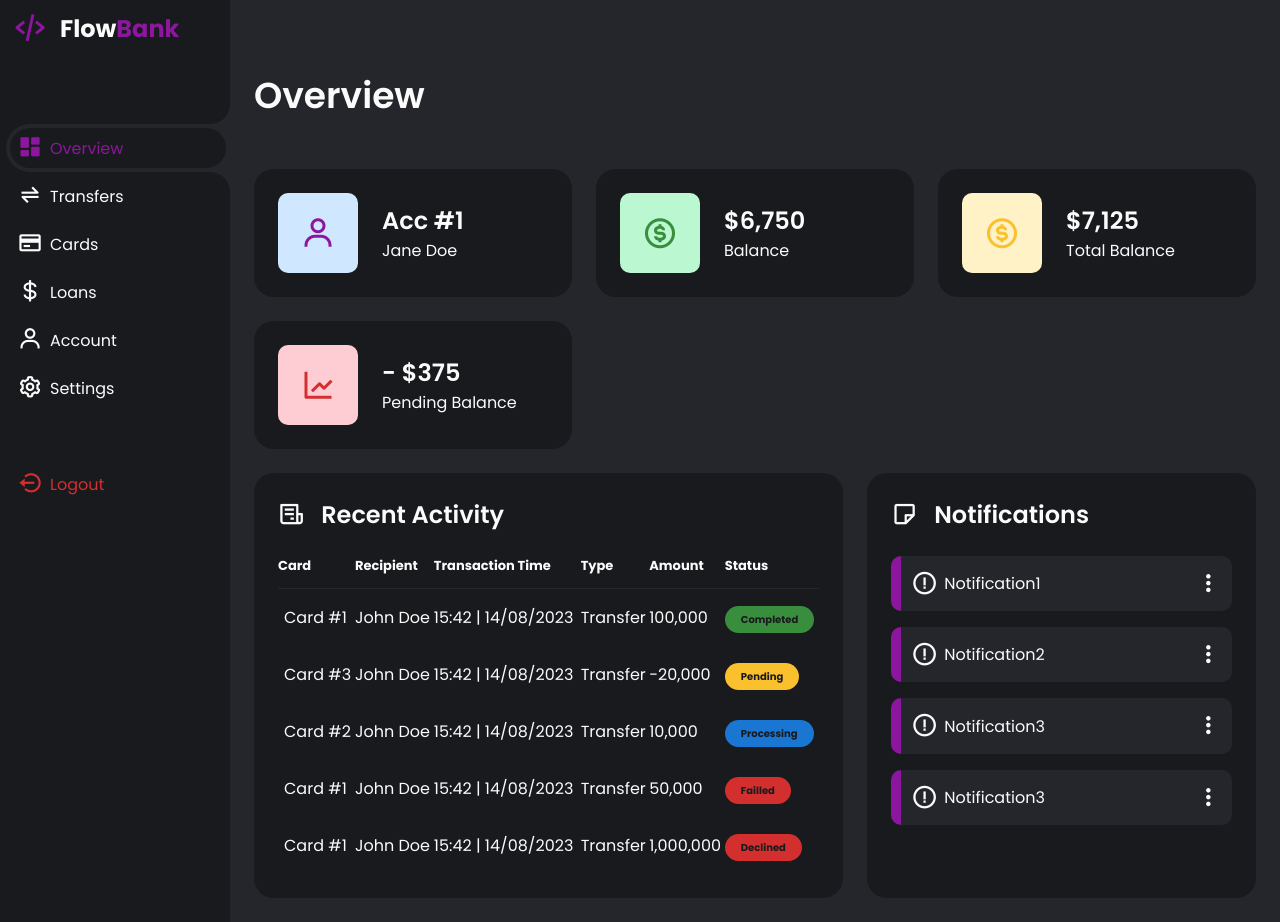
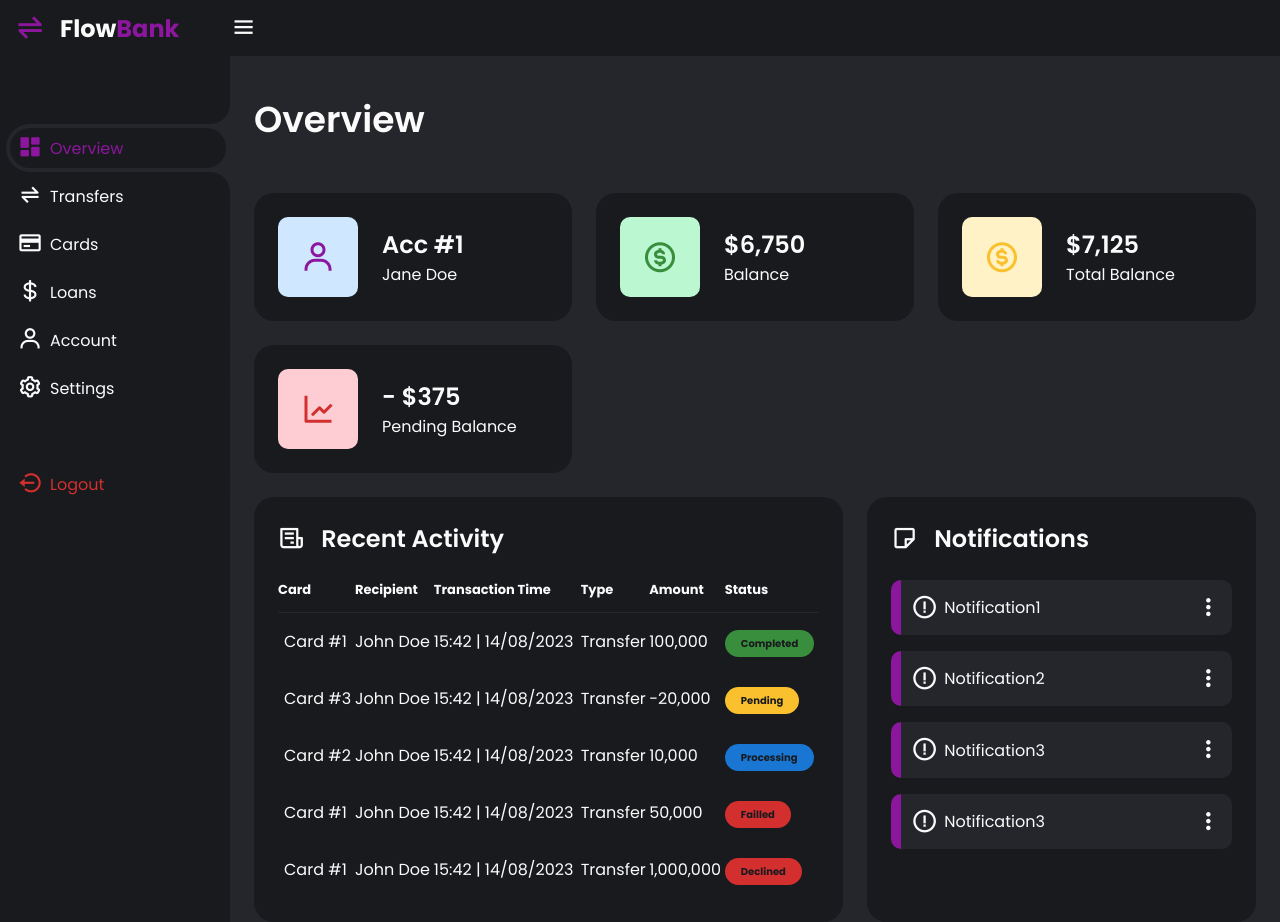
Before and after one commit to Pat101404/Bank_System, a PHP site: page / in a window 1280 px wide. Run offline with PHP 8.4, Linux system fonts and the light colour scheme.

Commit message:
removing unused code + adding templates

```diff
--- a/web/v1/index.php
+++ b/web/v1/index.php
@@ -3,6 +3,5 @@
     <meta http-equiv="refresh" content="0; url='./login/login.php'" />
 </head>
 <body>
-    hi
 </body>
 </html>
--- a/web/v2/index.php
+++ b/web/v2/index.php
@@ -16,13 +16,13 @@
         require "./templates/sidebar.php"
     ?>
     <!-- End of Sidebar -->
-    <?php
-        require "./templates/navbar.php"
-    ?>
+
     <!-- Main Content -->
     <div class="content">
         <!-- Navbar -->
-
+        <?php
+            require "./templates/navbar.php"
+        ?>
         <!-- End of Navbar -->
 
         <main>
--- a/web/v2/scrpits/main.js
+++ b/web/v2/scrpits/main.js
@@ -17,37 +17,6 @@ menuBar.addEventListener('click', () => {
     sideBar.classList.toggle('close');
 });
 
-const searchBtn = document.querySelector('.content nav form .form-input button');
-const searchBtnIcon = document.querySelector('.content nav form .form-input button .bx');
-const searchForm = document.querySelector('.content nav form');
-
-searchBtn.addEventListener('click', function (e) {
-    if (window.innerWidth < 576) {
-        e.preventDefault;
-        searchForm.classList.toggle('show');
-        if (searchForm.classList.contains('show')) {
-            searchBtnIcon.classList.replace('bx-search', 'bx-x');
-        } else {
-            searchBtnIcon.classList.replace('bx-x', 'bx-search');
-        }
-    }
-});
-
-window.addEventListener('resize', () => {
-    if (window.innerWidth < 768) {
-        sideBar.classList.add('close');
-    } else {
-        sideBar.classList.remove('close');
-    }
-    if (window.innerWidth > 576) {
-        searchBtnIcon.classList.replace('bx-x', 'bx-search');
-        searchForm.classList.remove('show');
-    }
-});
-
-const toggler = document.getElementById('theme-toggle');
-
-
 function toggleElement(elementId) {
     const elementIds = ['overview', 'transfers', 'cards', 'loans', 'account', 'settings'];
 
--- a/web/v2/styles/overview.css
+++ b/web/v2/styles/overview.css
@@ -195,17 +195,6 @@ body{
     z-index: 1000;
 }
 
-.content nav::before{
-    content: "";
-    position: absolute;
-    width: 40px;
-    height: 40px;
-    bottom: -40px;
-    left: 0;
-    border-radius: 50%;
-    box-shadow: -20px -20px 0 var(--light);
-}
-
 .content nav a{
     color: var(--dark);
 }
@@ -363,14 +258,14 @@ body{
     font-weight: 500;
 }
 
-.content main .insights{
+.content main .infoboxes{
     display: grid;
     grid-template-columns: repeat(auto-fit, minmax(240px, 1fr));
     grid-gap: 24px;
     margin-top: 36px;
 }
 
-.content main .insights li{
+.content main .infoboxes li{
     padding: 24px;
     background: var(--light);
     border-radius: 20px;
@@ -380,7 +275,7 @@ body{
     cursor: pointer;
 }
 
-.content main .insights li .bx{
+.content main .infoboxes li .bx{
     width: 80px;
     height: 80px;
     border-radius: 10px;
@@ -390,37 +285,37 @@ body{
     justify-content: center;
 }
 
-.content main .insights li:nth-child(1) .bx{
+.content main .infoboxes li:nth-child(1) .bx{
     background: var(--light-primary);
     color: var(--primary);
 }
 
-.content main .insights li:nth-child(2) .bx{
+.content main .infoboxes li:nth-child(2) .bx{
     background: var(--light-success);
     color: var(--success);
 }
 
-.content main .insights li:nth-child(3) .bx{
+.content main .infoboxes li:nth-child(3) .bx{
     background: var(--light-warning);
     color: var(--warning);
 }
 
-.content main .insights li:nth-child(4) .bx{
+.content main .infoboxes li:nth-child(4) .bx{
     background: var(--light-danger);
     color: var(--danger);
 }
 
-.content main .insights li .info h3{
+.content main .infoboxes li .info h3{
     font-size: 24px;
     font-weight: 600;
     color: var(--dark);
 }
 
-.content main .insights li .info p{
+.content main .infoboxes li .info p{
     color: var(--dark);
 }
 
-.content main .bottom-data{
+.content main .datarow{
     display: flex;
     flex-wrap: wrap;
     grid-gap: 24px;
@@ -429,75 +324,75 @@ body{
     color: var(--dark);
 }
 
-.content main .bottom-data>div{
+.content main .datarow>div{
     border-radius: 20px;
     background: var(--light);
     padding: 24px;
     overflow-x: auto;
 }
 
-.content main .bottom-data .header{
+.content main .datarow .header{
     display: flex;
     align-items: center;
     grid-gap: 16px;
     margin-bottom: 24px;
 }
 
-.content main .bottom-data .header h3{
+.content main .datarow .header h3{
     margin-right: auto;
     font-size: 24px;
     font-weight: 600;
 }
 
-.content main .bottom-data .header .bx{
+.content main .datarow .header .bx{
     cursor: pointer;
 }
 
-.content main .bottom-data .orders{
+.content main .datarow .transaction-list{
     flex-grow: 1;
     flex-basis: 500px;
 }
 
-.content main .bottom-data .orders table{
+.content main .datarow .transaction-list table{
     width: 100%;
     border-collapse: collapse;
 }
 
-.content main .bottom-data .orders table th{
+.content main .datarow .transaction-list table th{
     padding-bottom: 12px;
     font-size: 13px;
     text-align: left;
     border-bottom: 1px solid var(--grey);
 }
 
-.content main .bottom-data .orders table td{
+.content main .datarow .transaction-list table td{
     padding: 16px 0;
 }
 
-.content main .bottom-data .orders table tr td:first-child{
+.content main .datarow .transaction-list table tr td:first-child{
     display: flex;
     align-items: center;
     grid-gap: 12px;
     padding-left: 6px;
 }
 
-.content main .bottom-data .orders table td img{
+.content main .datarow .transaction-list table td img{
     width: 36px;
     height: 36px;
     border-radius: 50%;
     object-fit: cover;
 }
 
-.content main .bottom-data .orders table tbody tr{
+.content main .datarow .transaction-list table tbody tr{
     cursor: pointer;
     transition: all 0.3s ease;
 }
 
-.content main .bottom-data .orders table tbody tr:hover{
+.content main .datarow .transaction-list table tbody tr:hover{
     background: var(--grey);
 }
 
-.content main .bottom-data .orders table tr td .status{
+.content main .datarow .transaction-list table tr td .status{
     font-size: 10px;
     padding: 6px 16px;
     color: var(--light);
@@ -505,36 +400,36 @@ body{
     font-weight: 700;
 }
 
-.content main .bottom-data .orders table tr td .status.completed{
+.content main .datarow .transaction-list table tr td .status.completed{
     background: var(--success);
 }
 
-.content main .bottom-data .orders table tr td .status.process{
+.content main .datarow .transaction-list table tr td .status.process{
     background: var(--processing);
 }
 
-.content main .bottom-data .orders table tr td .status.pending{
+.content main .datarow .transaction-list table tr td .status.pending{
     background: var(--warning);
 }
 
-.content main .bottom-data .orders table tr td .status.failed{
+.content main .datarow .transaction-list table tr td .status.failed{
     background: var(--danger);
 }
 
-.content main .bottom-data .orders table tr td .status.declined{
+.content main .datarow .transaction-list table tr td .status.declined{
     background: var(--danger);
 }
 
-.content main .bottom-data .reminders{
+.content main .datarow .notifications{
     flex-grow: 1;
     flex-basis: 300px;
 }
 
-.content main .bottom-data .reminders .task-list{
+.content main .datarow .notifications .notification-list{
     width: 100%;
 }
 
-.content main .bottom-data .reminders .task-list li{
+.content main .datarow .notifications .notification-list li{
     width: 100%;
     margin-bottom: 16px;
     background: var(--grey);
@@ -545,24 +440,24 @@ body{
     justify-content: space-between;
 }
 
-.content main .bottom-data .reminders .task-list li .task-title{
+.content main .datarow .notifications .notification-list li .notification-title{
     display: flex;
     align-items: center;
 }
 
-.content main .bottom-data .reminders .task-list li .task-title p{
+.content main .datarow .notifications .notification-list li .notification-title p{
     margin-left: 6px;
 }
 
-.content main .bottom-data .reminders .task-list li .bx{
+.content main .datarow .notifications .notification-list li .bx{
   cursor: pointer;
 }
 
-.content main .bottom-data .reminders .task-list li.notification{
+.content main .datarow .notifications .notification-list li.notification{
     border-left: 10px solid var(--primary);
 }
 
-.content main .bottom-data .reminders .task-list li:last-child{
+.content main .datarow .notifications .notification-list li:last-child{
    margin-bottom: 0;
 }
 
--- a/web/v2/templates/overview.php
+++ b/web/v2/templates/overview.php
@@ -3,8 +3,8 @@
         <h1>Overview</h1>
     </div>
 </div>
-<!-- Insights -->
-<ul class="insights">
+<!-- infoboxes -->
+<ul class="infoboxes">
     <li><i class='bx bx-user'></i>
         <span class="info">
             <h3>
@@ -39,10 +39,10 @@
         </span>
     </li>
 </ul>
-<!-- End of Insights -->
+<!-- End of infoboxes -->
 
-<div class="bottom-data">
-    <div class="orders">
+<div class="datarow">
+    <div class="transaction-list">
         <div class="header">
             <i class='bx bx-receipt'></i>
             <h3>Recent Activity</h3>
@@ -103,36 +103,36 @@
         </table>
     </div>
 
-    <!-- Reminders -->
-    <div class="reminders">
+    <!-- notifications -->
+    <div class="notifications">
         <div class="header">
             <i class='bx bx-note'></i>
             <h3>Notifications</h3>
         </div>
-        <ul class="task-list">
+        <ul class="notification-list">
             <li class="notification">
-                <div class="task-title">
+                <div class="notification-title">
                     <i class='bx bx-error-circle'></i>
                     <p>Notification1</p>
                 </div>
                 <i class='bx bx-dots-vertical-rounded'></i>
             </li>
             <li class="notification">
-                <div class="task-title">
+                <div class="notification-title">
                     <i class='bx bx-error-circle'></i>
                     <p>Notification2</p>
                 </div>
                 <i class='bx bx-dots-vertical-rounded'></i>
             </li>
             <li class="notification">
-                <div class="task-title">
+                <div class="notification-title">
                     <i class='bx bx-error-circle'></i>
                     <p>Notification3</p>
                 </div>
                 <i class='bx bx-dots-vertical-rounded'></i>
             </li>
             <li class="notification">
-                <div class="task-title">
+                <div class="notification-title">
                     <i class='bx bx-error-circle'></i>
                     <p>Notification3</p>
                 </div>
@@ -140,5 +140,5 @@
             </li>
         </ul>
     </div>
-    <!-- End of Reminders-->
+    <!-- End of notifications-->
 </div>
--- a/web/v2/templates/sidebar.php
+++ b/web/v2/templates/sidebar.php
@@ -1,6 +1,6 @@
 <div class="sidebar">
     <a href="#" class="logo">
-        <i class='bx bx-code-alt'></i>
+        <i class='bx bx-transfer-alt'></i>
         <div class="logo-name"><span>Flow</span>Bank</div>
     </a>
     <ul class="side-menu">
--- a/web/v2/templates/transfers.php
+++ b/web/v2/templates/transfers.php
@@ -3,64 +3,3 @@
         <h1>Transfers</h1>
     </div>
 </div>
-
-<div class="orders">
-    <div class="header">
-        <i class='bx bx-receipt'></i>
-        <h3>Recent Activity</h3>
-    </div>
-    <table>
-        <thead>
-            <tr>
-                <th>Card</th>
-                <th>Recipient</th>
-                <th>Transaction Time</th>
-                <th>Type</th>
-                <th>Amount</th>
-                <th>Status</th>
-            </tr>
-        </thead>
-        <tbody>
-            <tr>
-                <td>Card #1</td>
-                <td>John Doe</td>
-                <td>15:42 | 14/08/2023</td>
-                <td>Transfer</td>
-                <td>100,000</td>
-                <td><span class="status completed">Completed</span></td>
-            </tr>
-            <tr>
-                <td>Card #3</td>
-                <td>John Doe</td>
-                <td>15:42 | 14/08/2023</td>
-                <td>Transfer</td>
-                <td>-20,000</td>
-                <td><span class="status pending">Pending</span></td>
-            </tr>
-            <tr>
-                <td>Card #2</td>
-                <td>John Doe</td>
-                <td>15:42 | 14/08/2023</td>
-                <td>Transfer</td>
-                <td>10,000</td>
-                <td><span class="status process">Processing</span></td>
-            </tr>
-            <tr>
-                <td>Card #1</td>
-                <td>John Doe</td>
-                <td>15:42 | 14/08/2023</td>
-                <td>Transfer</td>
-                <td>50,000</td>
-                <td><span class="status failed">Failled</span></td>
-            </tr>
-            <tr>
-                <td>Card #1</td>
-                <td>John Doe</td>
-                <td>15:42 | 14/08/2023</td>
-                <td>Transfer</td>
-                <td>1,000,000</td>
-                <td><span class="status declined">Declined</span></td>
-            </tr>
-        </tbody>
-    </table>
-</div>
```
Also changed, not shown: other parts of web/v2/styles/overview.css (+4 -98 lines), web/v2/templates/template collection.php (added, +106 -0 lines).
